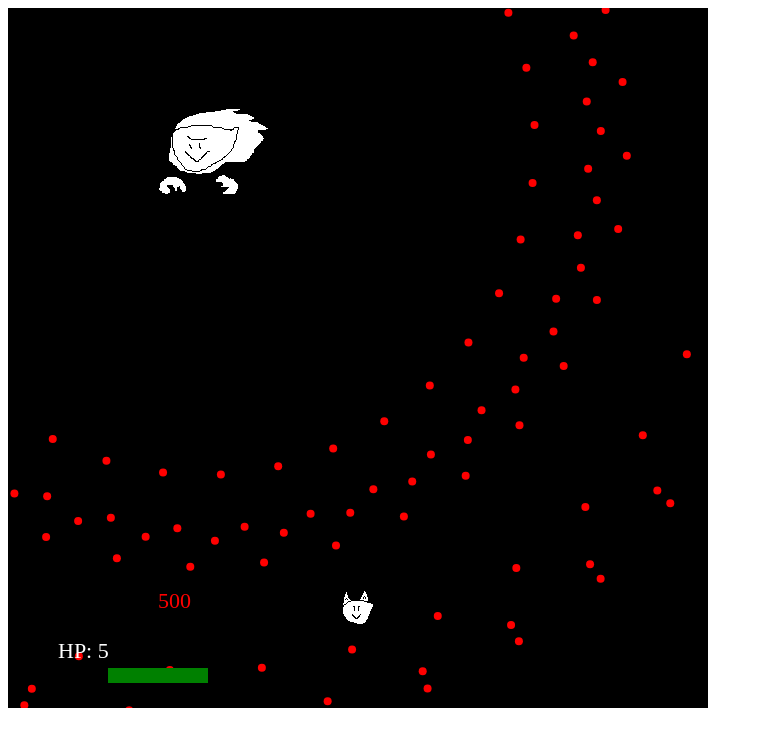
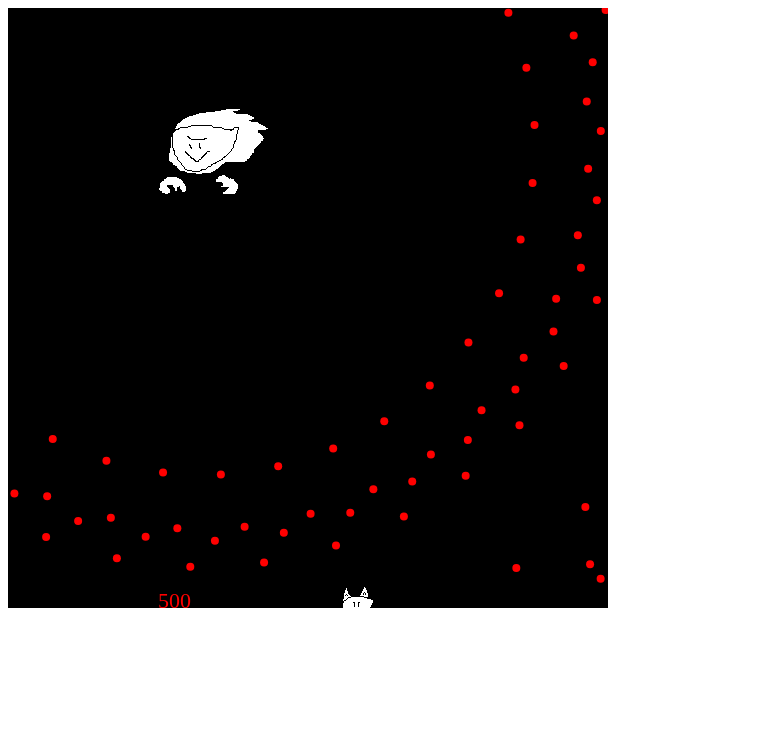
Before and after one commit to reddign/codingpirates, a plain HTML site: page Thomas.htm in a window 1280 px wide. Shown: the whole page, without its empty margins (0-763 px from the left). Drawn offline with Linux system fonts and the light colour scheme.

Commit message:
changed canvas size

```diff
--- a/Thomas.htm
+++ b/Thomas.htm
@@ -5,7 +5,7 @@
     <title>Document</title>
 </head>
 <body>
-    <canvas width="700" height="700" style="background-color: black;"></canvas>
+    <canvas width="600" height="600" style="background-color: black;"></canvas>
     <script src="Thomasgame.js"></script>
 </body>
 </html>
```
